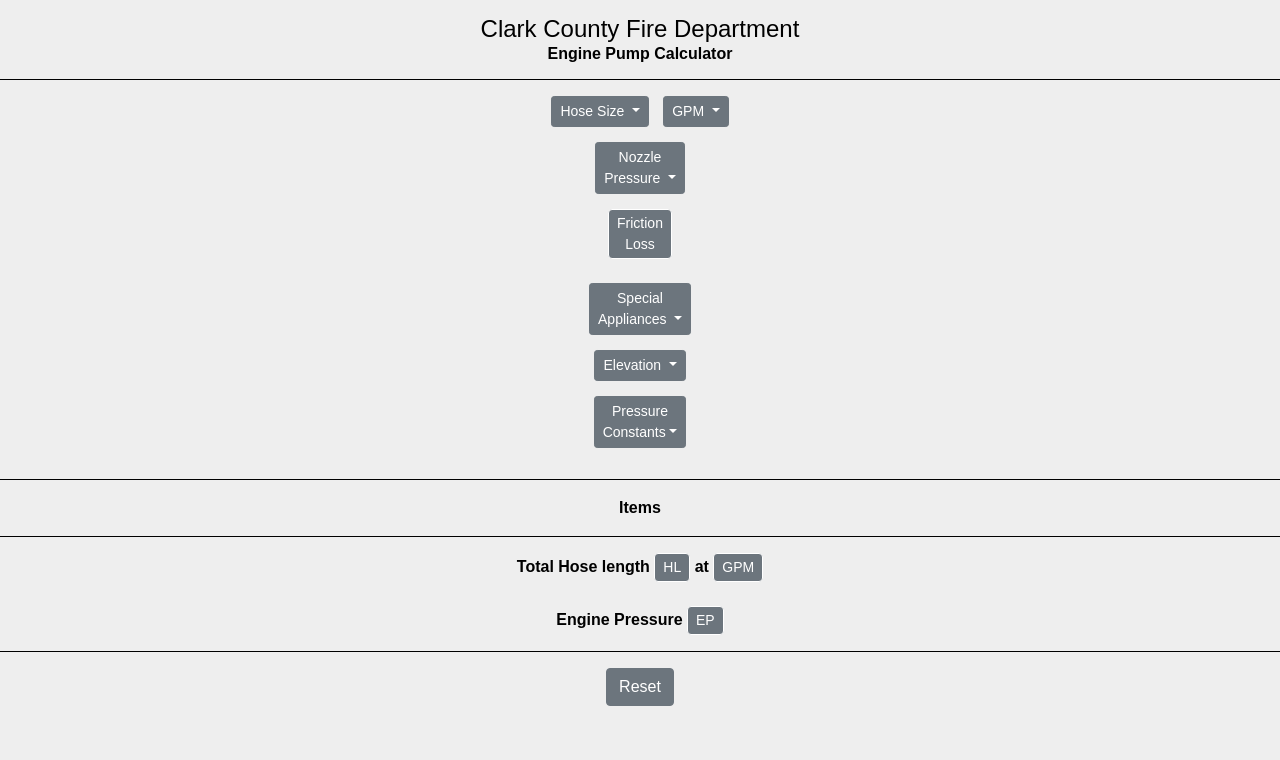
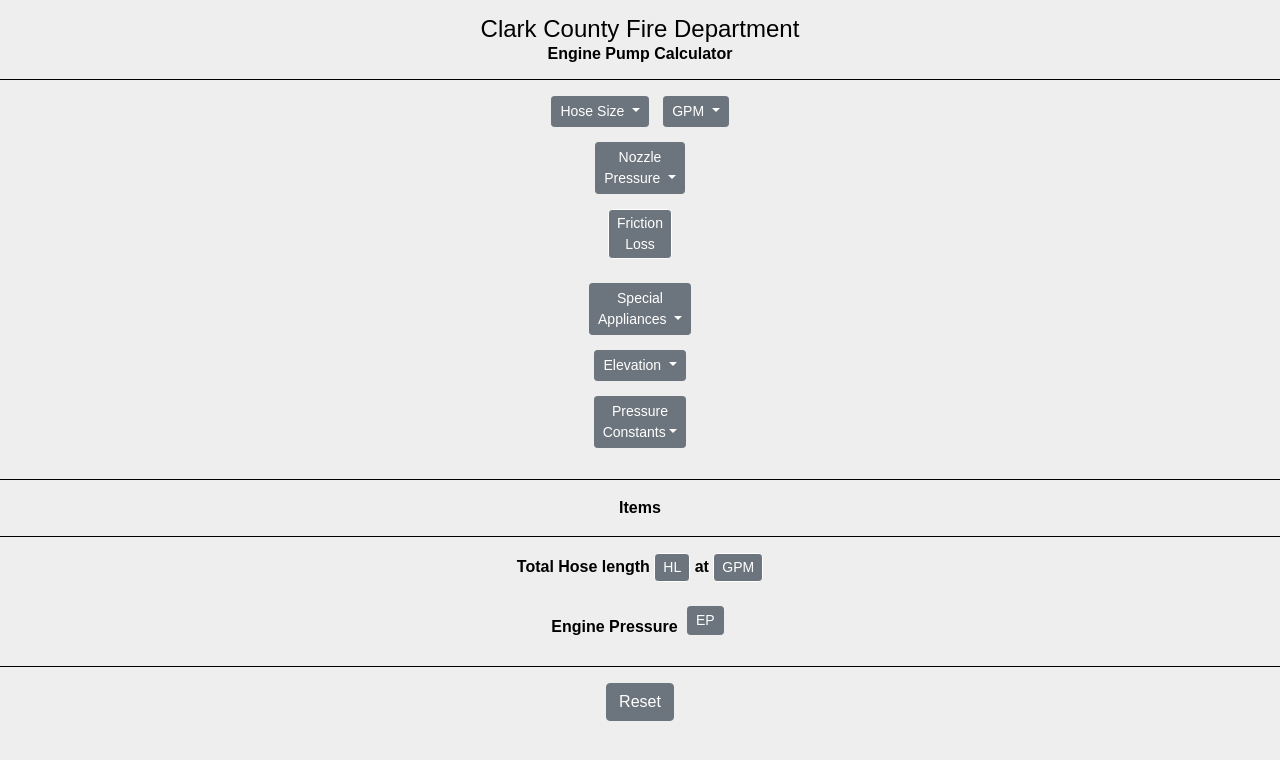
Before and after one commit to Ancorale/PumpChart, a plain HTML site: page index.html in a window 1280 px wide. Drawn offline with nearby package versions, Linux system fonts and the light colour scheme.

Commit message:
7.18.18..1639

```diff
--- a/index.html
+++ b/index.html
@@ -112,7 +112,8 @@
     at
     <div id="gpm" class="tac bor1s boxRad">GPM</div>
     <br><br> Engine Pressure
-    <div id="EP" class="tac bor1s boxRad">EP</div>
+    <!--div id="EP" class="tac bor1s boxRad">EP</div-->
+    <button id="EP" type="button" class="btn btn-sm btn-secondary">EP</button>
   </div>
   <hr>
   <div class="container-fluid tac">
```
